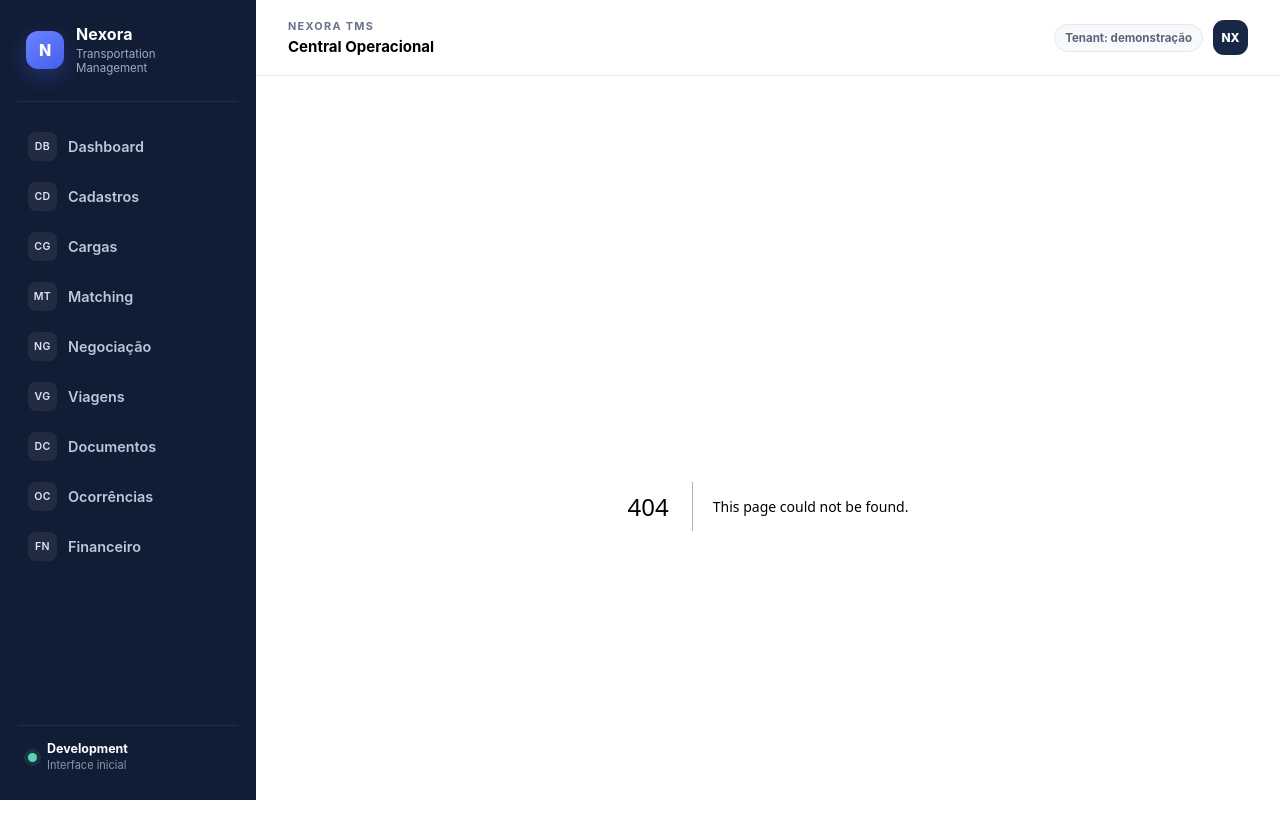
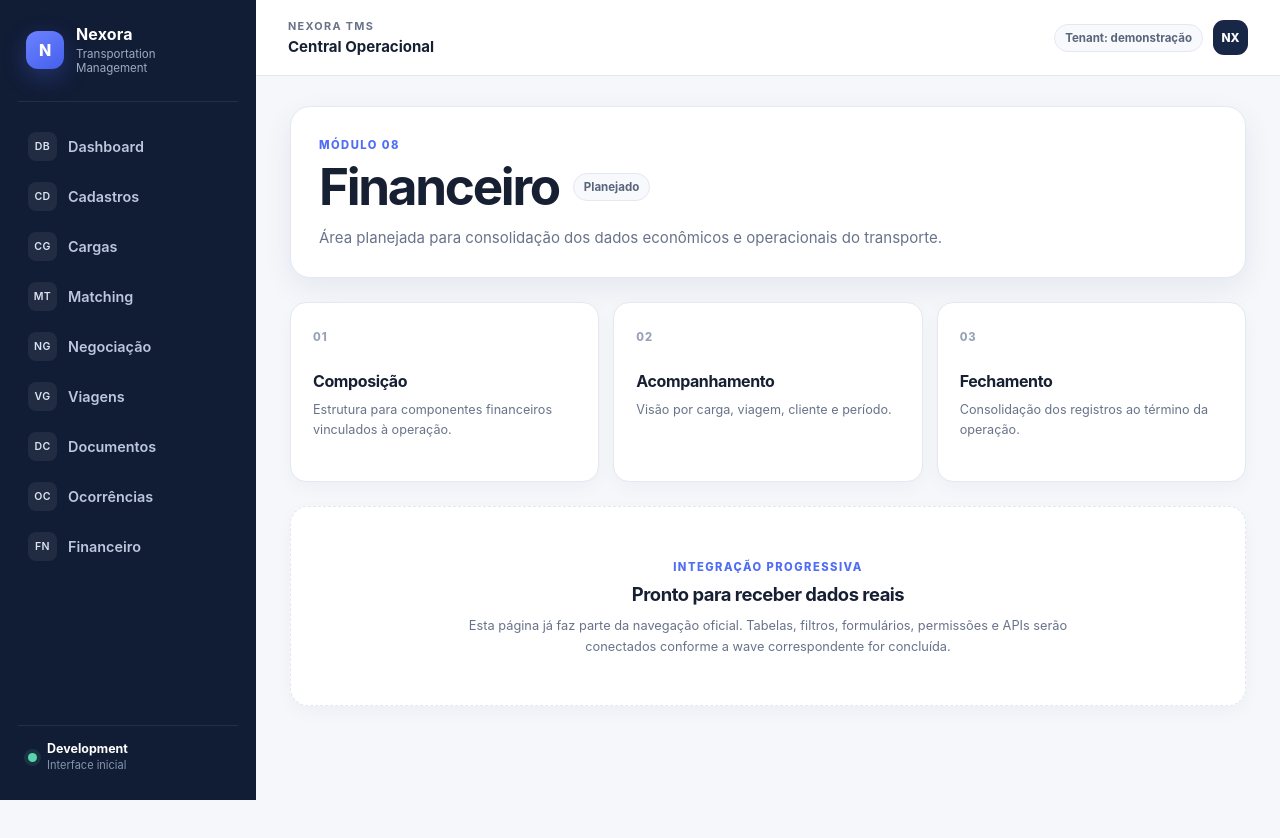
Before and after one commit to brunabarrichello/nexora-tms, a Next.js app in the folder apps/web/: page /financeiro in a window 1280 px wide. Before the commit this address had no page. Shown: the top 838 px of the page. After the commit the page ends 800 px from the top, so only its background shows below. Built offline with nearby package versions, Linux system fonts and the light colour scheme.

Commit message:
feat(web): add financial module page

```diff
--- /dev/null
+++ b/apps/web/app/financeiro/page.tsx
@@ -0,0 +1,17 @@
+import { ModulePage } from '../_components/module-page';
+
+export default function FinanceiroPage() {
+  return (
+    <ModulePage
+      eyebrow="Módulo 08"
+      title="Financeiro"
+      description="Área planejada para consolidação dos dados econômicos e operacionais do transporte."
+      status="Planejado"
+      highlights={[
+        { title: 'Composição', description: 'Estrutura para componentes financeiros vinculados à operação.' },
+        { title: 'Acompanhamento', description: 'Visão por carga, viagem, cliente e período.' },
+        { title: 'Fechamento', description: 'Consolidação dos registros ao término da operação.' },
+      ]}
+    />
+  );
+}
```
